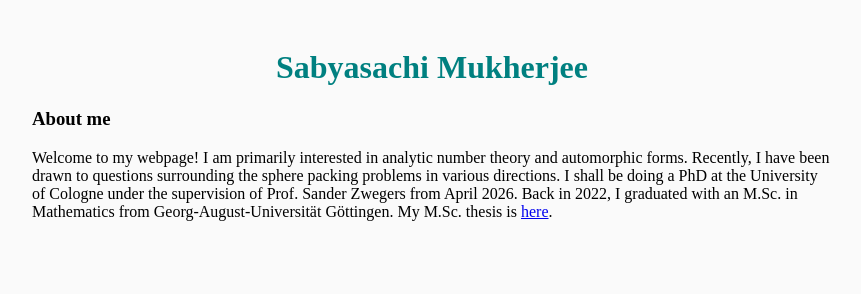
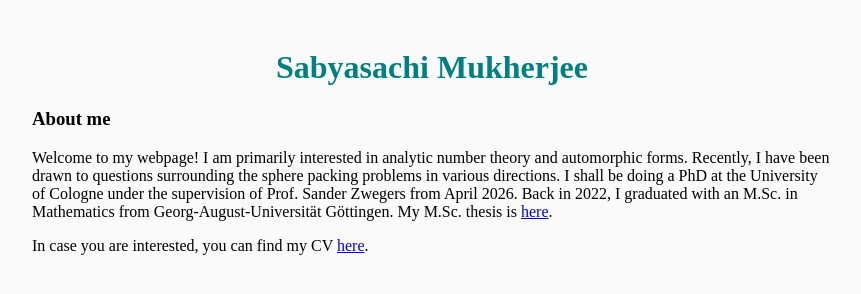
Before and after one commit to mukherjee-sabyasachi/mukherjee-sabyasachi.github.io, a plain HTML site: page index.html in a window 1280 px wide. Shown: the whole page, without its empty margins (208-1069 px from the left). Drawn offline with Linux system fonts and the light colour scheme.

Commit message:
Update index.html

```diff
--- a/index.html
+++ b/index.html
@@ -32,6 +32,12 @@
 Welcome to my webpage! I am primarily interested in analytic number theory and automorphic forms. Recently, I have been drawn to questions surrounding the sphere packing problems in various directions. I shall be doing a PhD at the University of Cologne under the supervision of Prof. Sander Zwegers from April 2026. Back in 2022, I graduated with an M.Sc. in Mathematics from Georg-August-Universität Göttingen. My M.Sc. thesis is <a href="msc_thesis.pdf">here</a>.
 </p>
 
+
+<p>
+In case you are interested, you can find my CV <a href="CV.pdf">here</a>.
+
+</p>
+
 <!--
 Commented out
 -->
```
